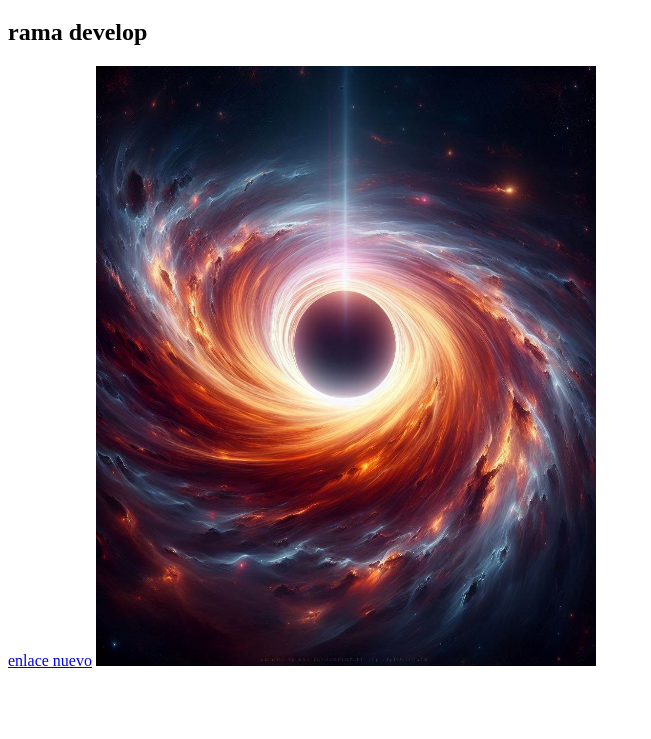
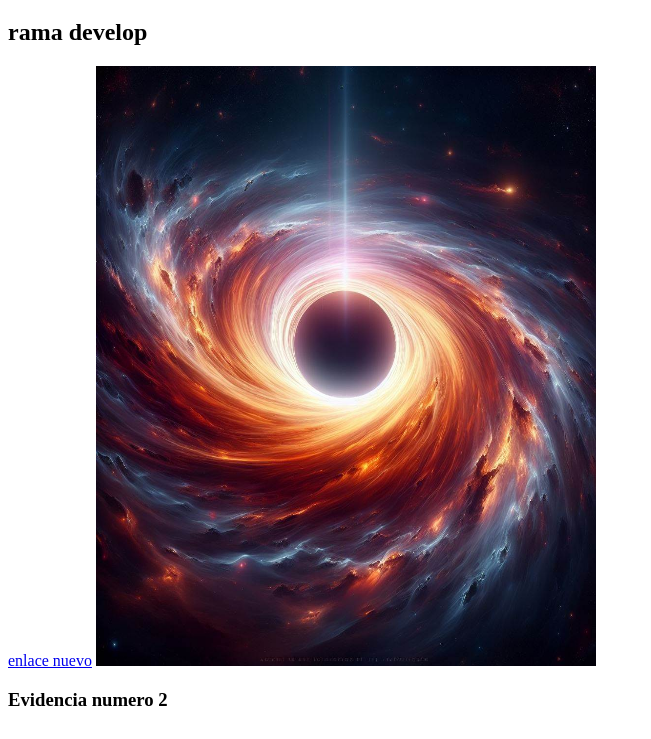
Before and after one commit to AlejoImB/evidencia2, a plain HTML site: page index3.html in a window 1280 px wide. Shown: the part 61-800 px from the top of the page, without its empty margins (0-651 px from the left). Drawn offline with Linux system fonts and the light colour scheme.

Commit message:
nuevo titulo evidencia numero 2

```diff
--- a/index3.html
+++ b/index3.html
@@ -10,5 +10,6 @@
     <h2>rama develop</h2>
     <a href="https:youtube.com" target>enlace nuevo</a>
     <img src="/img/OIG4.OZgmkS77m.jpg" alt="Dibujo epico" style="width:500px;height:600px;">
+<h3>Evidencia numero 2</h3>
 </body>
 </html>
```
